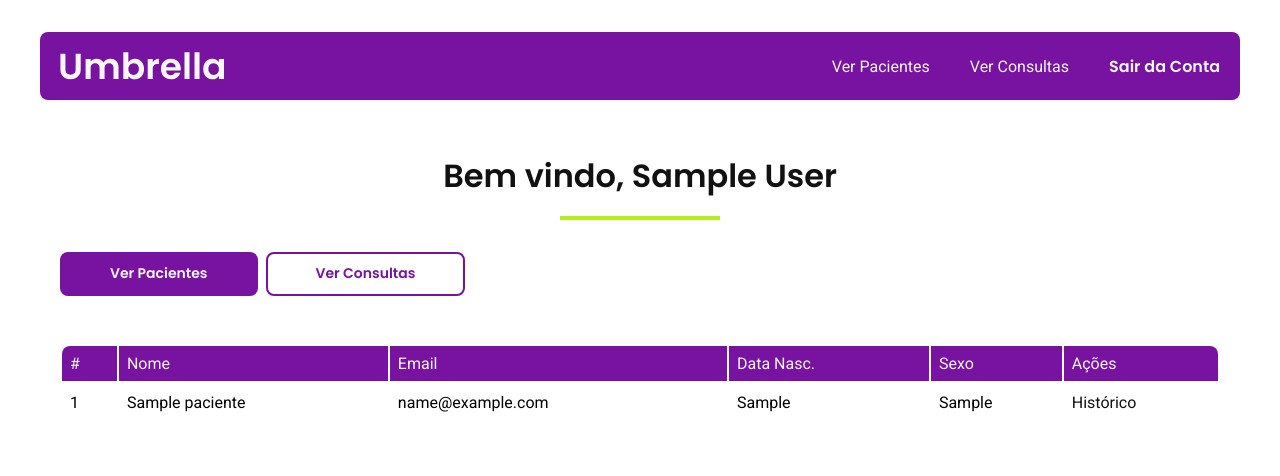
After one commit to gabrielrez/umbrella, a PHP site: page /clinic_management/views/medicoView.php in a window 1280 px wide. The commit adds this page. Shown: the top 476 px of the page. Run offline with PHP 8.4, Linux system fonts and the light colour scheme; the visitor is signed in with stand-in values (Sample User, id 1); tables that the repository leaves empty or names only in its code hold one stand-in row (values such as "Sample post").

Commit message:
login medico

```diff
--- a/clinic_management/auth/login.php
+++ b/clinic_management/auth/login.php
@@ -41,6 +41,8 @@ if ($_SERVER['REQUEST_METHOD'] === 'POST') {
             exit();
           case 'medico':
             $medicoName = $user['nome'];
+            session_start();
+            $_SESSION['nome'] = $medicoName;
             header('Location: /clinic_management/views/medicoView.php');
             exit();
           case 'paciente':
@@ -49,6 +51,7 @@ if ($_SERVER['REQUEST_METHOD'] === 'POST') {
             exit();
         }
       } else {
+        header('Location: /clinic_management/views/loginView.php');
         $error = "Credenciais inválidas. Por favor, tente novamente.";
       }
     } catch (Exception $e) {
--- /dev/null
+++ b/clinic_management/views/medicoView.php
@@ -0,0 +1,105 @@
+<?php
+require_once '../config/Database.php';
+require_once '../classes/Paciente.php';
+require_once '../classes/Medico.php';
+
+session_start();
+
+$medico = new Medico(null, null, null, null, null);
+$medicos = $medico->getAll();
+
+$paciente = new Paciente(null, null, null, null, null);
+$pacientes = $paciente->getAll();
+
+$medicoName = $_SESSION['nome'];
+?>
+
+<!DOCTYPE html>
+<html lang="pt-br">
+
+<head>
+  <meta charset="UTF-8">
+  <meta name="viewport" content="width=device-width, initial-scale=1.0">
+  <link rel="preconnect" href="https://fonts.googleapis.com">
+  <link rel="preconnect" href="https://fonts.gstatic.com" crossorigin>
+  <link href="https://fonts.googleapis.com/css2?family=Poppins:wght@400;500;600&family=Roboto:wght@400;500&display=swap" rel="stylesheet">
+  <link rel="icon" href="img/umbrella.svg">
+  <title>Clinica - Admin</title>
+  <link rel="stylesheet" href="/clinic_management/public/styles/admin_padrao/homepage.css">
+</head>
+
+<body>
+  <header>
+    <img src="/clinic_management/public/midia/img/umbrella-logo-footer.svg">
+    <nav class="header-menu-admin">
+      <a href="#" class="roboto-regular c01">Ver Pacientes</a>
+      <a href="#" class="open-modal-btn roboto-regular c01">Ver Consultas</a>
+      <button type="submit" onclick="location.href='logout.php'" class="exit-session-btn poppins-semibold c01">Sair da Conta</button>
+    </nav>
+  </header>
+
+  <div class="container">
+    <h1 class="wellcome-title poppins-semibold c11">Bem vindo, <?php echo htmlspecialchars($medicoName); ?></h1>
+
+    <div class="tables-change-btns">
+      <button class="poppins-semibold c01 active">Ver Pacientes</button>
+      <button class="poppins-semibold c01">Ver Consultas</button>
+    </div>
+
+    <table class="active">
+      <thead>
+        <tr class="c01 poppins-medium">
+          <th class="first">#</th>
+          <th>Nome</th>
+          <th>Email</th>
+          <th>Data Nasc.</th>
+          <th>Sexo</th>
+          <th class="last">Ações</th>
+        </tr>
+      </thead>
+      <tbody>
+        <?php foreach ($pacientes as $paciente) : ?>
+          <tr class="registro roboto-regular">
+            <td><?php echo htmlspecialchars($paciente['id']); ?></td>
+            <td><?php echo htmlspecialchars($paciente['nome']); ?></td>
+            <td><?php echo htmlspecialchars($paciente['email']); ?></td>
+            <td><?php echo htmlspecialchars($paciente['data_nascimento']); ?></td>
+            <td><?php echo htmlspecialchars($paciente['sexo']); ?></td>
+            <td>
+              <form class="form-delete-table" method="post" action="/clinic_management/auth/readHistory.php">
+                <input type="hidden" name="id" value="<?php echo htmlspecialchars($paciente['id']); ?>">
+                <button class="roboto-regular c11" type="submit">Histórico</button>
+              </form>
+            </td>
+          </tr>
+        <?php endforeach; ?>
+      </tbody>
+    </table>
+
+    <table>
+      <thead>
+        <tr class="c01 poppins-medium">
+          <th class="first">#</th>
+          <th>Data da Consulta</th>
+          <th>Horário</th>
+          <th class="last">Paciente</th>
+        </tr>
+      </thead>
+      <tbody>
+        <?php foreach ($pacientes as $paciente) : ?>
+          <tr class="registro roboto-regular">
+            <td><?php echo htmlspecialchars($paciente['id']); ?></td>
+            <td><?php echo htmlspecialchars($paciente['nome']); ?></td>
+            <td><?php echo htmlspecialchars($paciente['email']); ?></td>
+            <td><?php echo htmlspecialchars($paciente['data_nascimento']); ?></td>
+          </tr>
+        <?php endforeach; ?>
+      </tbody>
+    </table>
+  </div>
+
+  <script type="module" src="../public/scripts/main.js"></script>
+
+</body>
+
+</html>
```
Also changed, not shown: clinic_management/auth/create_consulta.php (added, +18 -0 lines), clinic_management/classes/Consulta.php (+22 -11 lines), clinic_management/views/adminView.php (+8 -7 lines), index.php (line endings or trailing spaces).
